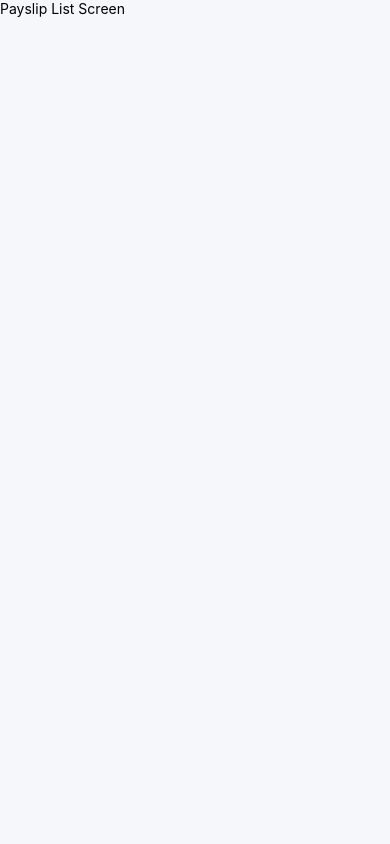
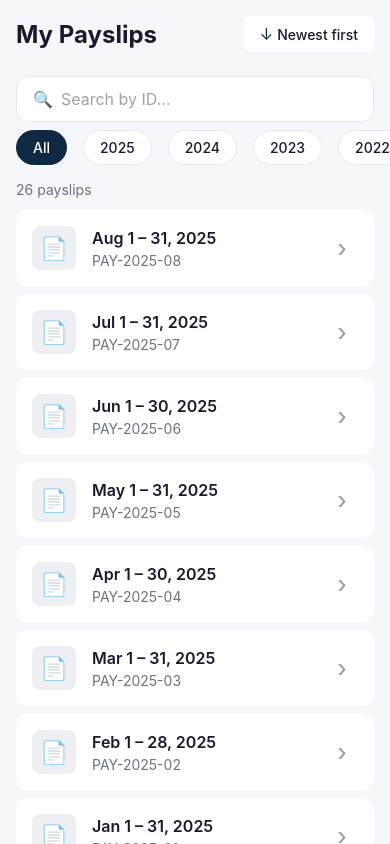
Before and after one commit to Yuvi7447/MyHR, a React Native app: screen /PayslipList in a window 390 px wide. Built offline with nearby package versions, Linux system fonts and the light colour scheme.

Commit message:
feat: design payslip list screen with mock data
TODO: Need to correct the scroll behaviour with scrollable header components

```diff
--- a/src/screens/PayslipListScreen.tsx
+++ b/src/screens/PayslipListScreen.tsx
@@ -2,18 +2,102 @@
  * PayslipListScreen - Main list of all payslips
  */
 
-import React from 'react';
-import { StyleSheet, Text, View } from 'react-native';
+import { useNavigation } from '@react-navigation/native';
+import { NativeStackNavigationProp } from '@react-navigation/native-stack';
+import React, { useCallback } from 'react';
+import { FlatList, StyleSheet, Text, View } from 'react-native';
 import { useSafeAreaInsets } from 'react-native-safe-area-context';
 
-import { colors } from '../theme';
+import { FilterBar, PayslipListItem, SortPicker } from '../components';
+import { usePayslips } from '../hooks/usePayslips';
+import { colors, spacing, typography } from '../theme';
+import { Payslip, RootStackParamList } from '../types/payslip';
+
+type NavigationProp = NativeStackNavigationProp<
+  RootStackParamList,
+  'PayslipList'
+>;
 
 export function PayslipListScreen() {
+  const navigation = useNavigation<NavigationProp>();
   const insets = useSafeAreaInsets();
+
+  const {
+    payslips,
+    availableYears,
+    sortOrder,
+    setSortOrder,
+    filterYear,
+    setFilterYear,
+    searchQuery,
+    setSearchQuery,
+  } = usePayslips();
+
+  const handlePayslipPress = useCallback(
+    (payslip: Payslip) => {
+      navigation.navigate('PayslipDetails', { payslipId: payslip.id });
+    },
+    [navigation],
+  );
+
+  const renderItem = useCallback(
+    ({ item }: { item: Payslip }) => (
+      <PayslipListItem payslip={item} onPress={handlePayslipPress} />
+    ),
+    [handlePayslipPress],
+  );
+
+  const keyExtractor = useCallback((item: Payslip) => item.id, []);
+
+  const ListEmptyComponent = useCallback(
+    () => (
+      <View style={styles.emptyContainer}>
+        <Text style={styles.emptyIcon}>📭</Text>
+        <Text style={styles.emptyTitle}>No Payslips Found</Text>
+        <Text style={styles.emptyMessage}>
+          {searchQuery || filterYear !== 'all'
+            ? 'Try adjusting your filters'
+            : 'Your payslips will appear here'}
+        </Text>
+      </View>
+    ),
+    [searchQuery, filterYear],
+  );
 
   return (
     <View style={[styles.container, { paddingTop: insets.top }]}>
-      <Text>Payslip List Screen</Text>
+      {/* Header with filters - outside FlatList to prevent keyboard dismissal */}
+      <View style={styles.headerContainer}>
+        <View style={styles.titleRow}>
+          <Text style={styles.title}>My Payslips</Text>
+          <SortPicker value={sortOrder} onValueChange={setSortOrder} />
+        </View>
+
+        <FilterBar
+          availableYears={availableYears}
+          selectedYear={filterYear}
+          onYearChange={setFilterYear}
+          searchQuery={searchQuery}
+          onSearchChange={setSearchQuery}
+        />
+
+        <Text style={styles.resultCount}>
+          {payslips.length} {payslips.length === 1 ? 'payslip' : 'payslips'}
+        </Text>
+      </View>
+
+      <FlatList
+        data={payslips}
+        renderItem={renderItem}
+        keyExtractor={keyExtractor}
+        ListEmptyComponent={ListEmptyComponent}
+        contentContainerStyle={[
+          styles.listContent,
+          payslips.length === 0 && styles.listContentEmpty,
+        ]}
+        showsVerticalScrollIndicator={false}
+        keyboardShouldPersistTaps="handled"
+      />
     </View>
   );
 }
@@ -23,4 +107,53 @@ const styles = StyleSheet.create({
     flex: 1,
     backgroundColor: colors.background,
   },
+  listContent: {
+    paddingBottom: spacing.xl,
+  },
+  listContentEmpty: {
+    flexGrow: 1,
+  },
+  headerContainer: {
+    paddingTop: spacing.md,
+    paddingBottom: spacing.sm,
+  },
+  titleRow: {
+    flexDirection: 'row',
+    justifyContent: 'space-between',
+    alignItems: 'center',
+    paddingHorizontal: spacing.md,
+    marginBottom: spacing.md,
+  },
+  title: {
+    fontSize: typography.sizes.xxl,
+    fontWeight: typography.weights.bold,
+    color: colors.text,
+  },
+  resultCount: {
+    fontSize: typography.sizes.sm,
+    color: colors.textSecondary,
+    paddingHorizontal: spacing.md,
+    marginTop: spacing.sm,
+  },
+  emptyContainer: {
+    flex: 1,
+    justifyContent: 'center',
+    alignItems: 'center',
+    paddingHorizontal: spacing.xl,
+  },
+  emptyIcon: {
+    fontSize: 64,
+    marginBottom: spacing.md,
+  },
+  emptyTitle: {
+    fontSize: typography.sizes.xl,
+    fontWeight: typography.weights.semibold,
+    color: colors.text,
+    marginBottom: spacing.sm,
+  },
+  emptyMessage: {
+    fontSize: typography.sizes.md,
+    color: colors.textSecondary,
+    textAlign: 'center',
+  },
 });
```
